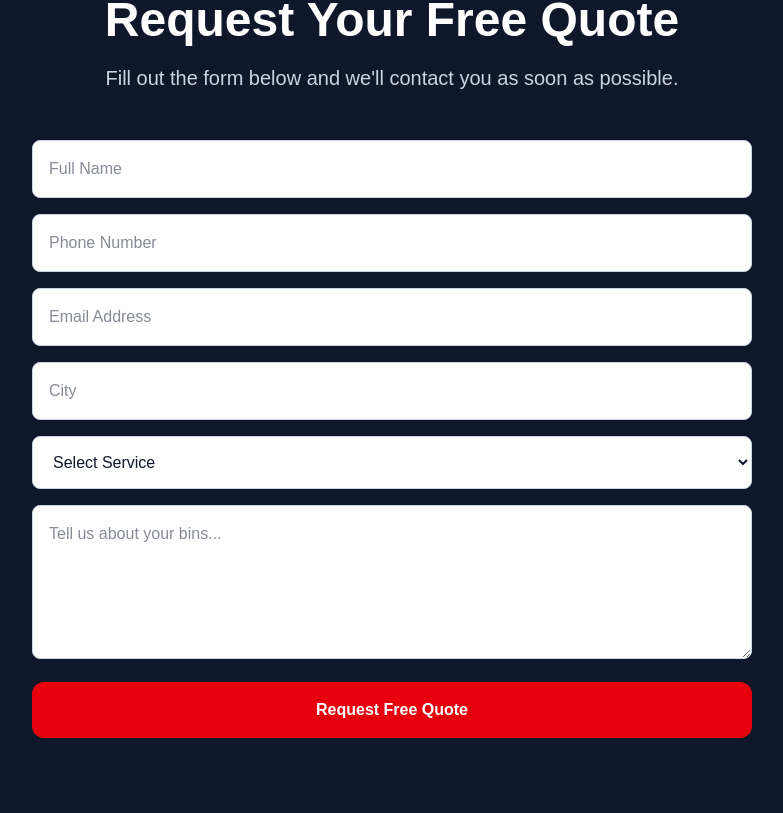
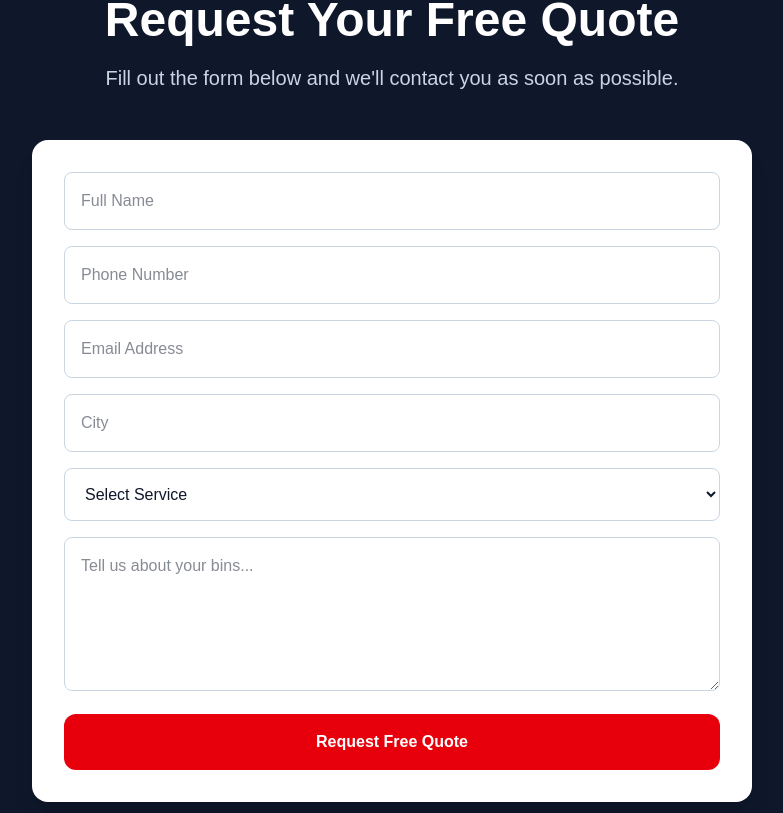
Before and after one commit to volunteerstatebincleaners/volunteer-state-bin-cleaners, a Next.js app: page / in a window 1280 px wide. Shown: the part 5927-6740 px from the top of the page, without its empty margins (248-1031 px from the left). Built offline with nearby package versions, Linux system fonts and the light colour scheme.

Commit message:
Complete custom quote form

```diff
--- a/app/components/QuoteForm.tsx
+++ b/app/components/QuoteForm.tsx
@@ -1,4 +1,115 @@
+"use client";
+
+import { useState } from "react";
+
 export default function QuoteForm() {
+
+  const [submitted, setSubmitted] = useState(false);
+
+  const [loading, setLoading] = useState(false);
+
+  async function handleSubmit(e: React.FormEvent<HTMLFormElement>) {
+
+    e.preventDefault();
+
+    setLoading(true);
+
+    const form = e.currentTarget;
+
+    const data = new FormData(form);
+
+    const response = await fetch(
+
+      "https://formspree.io/f/xzdlaobe",
+
+      {
+
+        method: "POST",
+
+        body: data,
+
+        headers: {
+
+          Accept: "application/json",
+
+        },
+
+      }
+
+    );
+
+    if (response.ok) {
+
+      setSubmitted(true);
+
+      form.reset();
+
+    }
+
+    setLoading(false);
+
+  }
+
+  if (submitted) {
+
+    return (
+
+      <section
+
+        id="quote"
+
+        className="bg-slate-900 py-24"
+
+      >
+
+        <div className="max-w-2xl mx-auto px-6">
+
+          <div className="bg-white rounded-2xl shadow-xl p-10 text-center">
+
+            <div className="text-6xl mb-6">
+
+              ✅
+
+            </div>
+
+            <h2 className="text-4xl font-bold text-slate-900 mb-4">
+
+              Thank You!
+
+            </h2>
+
+            <p className="text-lg text-slate-600 mb-8">
+
+              Your quote request has been sent successfully.
+
+              <br />
+
+              We'll contact you as soon as possible.
+
+            </p>
+
+            <a
+
+              href="tel:9312130332"
+
+              className="block w-full bg-red-600 hover:bg-red-700 text-white font-bold py-4 rounded-xl transition"
+
+            >
+
+              📞 Call (931) 213-0332
+
+            </a>
+
+          </div>
+
+        </div>
+
+      </section>
+
+    );
+
+  }
+
   return (
 <section id="quote" className="bg-slate-900 py-24">
   <div className="max-w-3xl mx-auto px-6">
@@ -14,47 +125,41 @@ export default function QuoteForm() {
       </p>
     </div>
     <form
-          action="https://formspree.io/f/xzdlaobe"
-          method="POST"
-          className="space-y-4"
+      onSubmit={handleSubmit}
+      className="space-y-4 bg-white rounded-2xl shadow-xl p-8"
     >
-          <input
-            type="hidden"
-            name="_next"
-            value="https://volunteerstatebincleaners.com/thank-you"
-          />
 <input
         type="text"
         name="name"
         placeholder="Full Name"
         required
-            className="w-full rounded-lg border border-slate-300 bg-white text-slate-900 p-4"
+        className="w-full rounded-lg border border-slate-300 p-4"
       />
       <input
         type="tel"
         name="phone"
         placeholder="Phone Number"
         required
-            className="w-full rounded-lg border border-slate-300 bg-white text-slate-900 p-4"
+        className="w-full rounded-lg border border-slate-300 p-4"
       />
       <input
         type="email"
         name="email"
         placeholder="Email Address"
         required
-            className="w-full rounded-lg border border-slate-300 bg-white text-slate-900 p-4"
+        className="w-full rounded-lg border border-slate-300 p-4"
       />
       <input
         type="text"
         name="city"
         placeholder="City"
         required
-            className="w-full rounded-lg border border-slate-300 bg-white text-slate-900 p-4"
+        className="w-full rounded-lg border border-slate-300 p-4"
       />
       <select
         name="service"
         required
-            className="w-full rounded-lg border border-slate-300 bg-white text-slate-900 p-4"
+        className="w-full rounded-lg border border-slate-300 p-4"
       >
         <option value="">Select Service</option>
         <option>Monthly Cleaning</option>
@@ -66,16 +171,36 @@ export default function QuoteForm() {
         name="message"
         rows={5}
         placeholder="Tell us about your bins..."
-            className="w-full rounded-lg border border-slate-300 bg-white text-slate-900 p-4"
+        className="w-full rounded-lg border border-slate-300 p-4"
       />
       <button
+
         type="submit"
-            className="w-full bg-red-600 hover:bg-red-700 text-white font-bold py-4 rounded-xl transition"
+
+        disabled={loading}
+
+        className={`w-full rounded-xl py-4 font-bold text-white transition ${
+
+          loading
+
+            ? "bg-gray-500 cursor-not-allowed"
+
+            : "bg-red-600 hover:bg-red-700"
+
+        }`}
+
       >
-            Request Free Quote
+
+        {loading ? "Sending..." : "Request Free Quote"}
+
       </button>
+
     </form>
+
   </div>
+
 </section>
+
 );
+
 }
```
Lines whose indentation alone changed are shown as unchanged.
